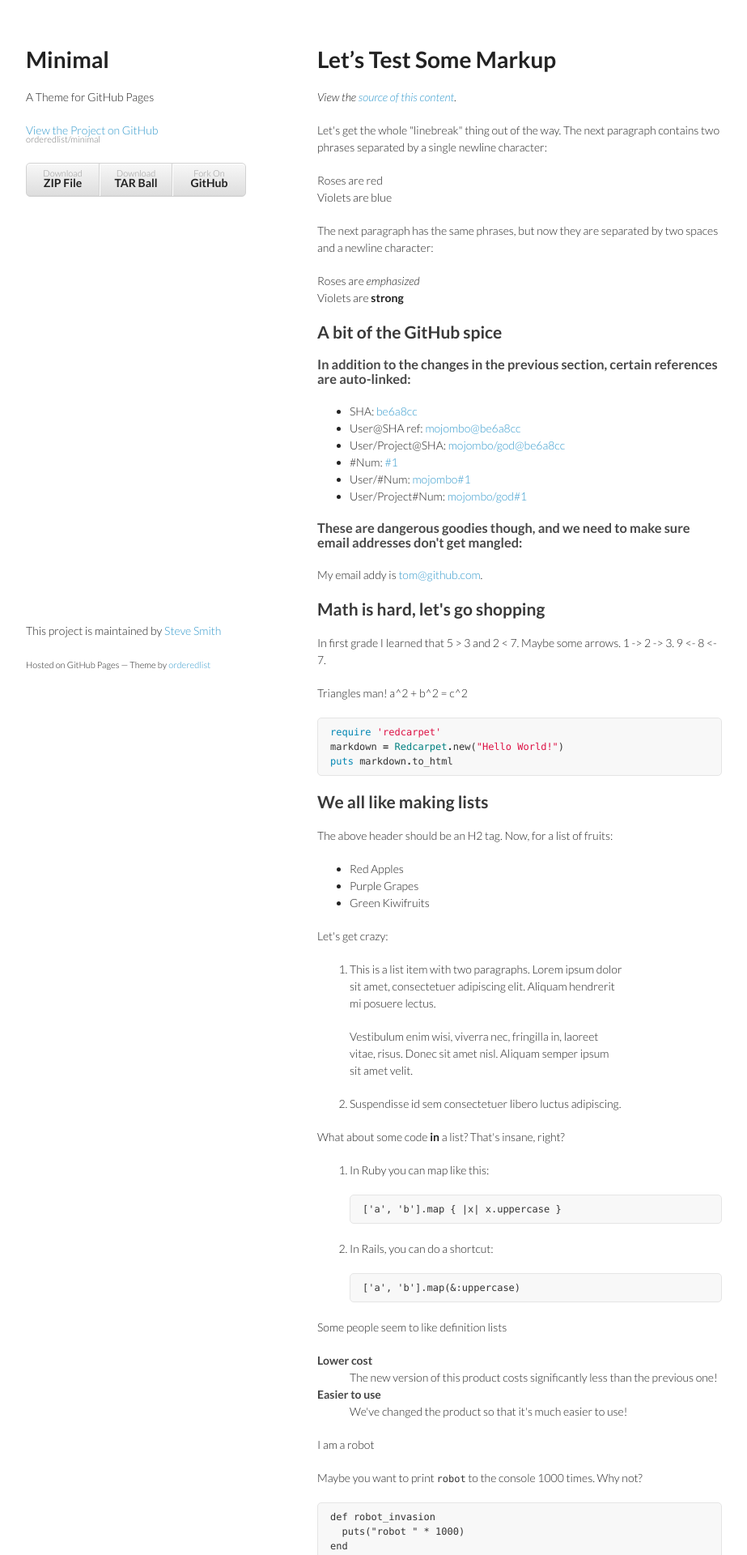
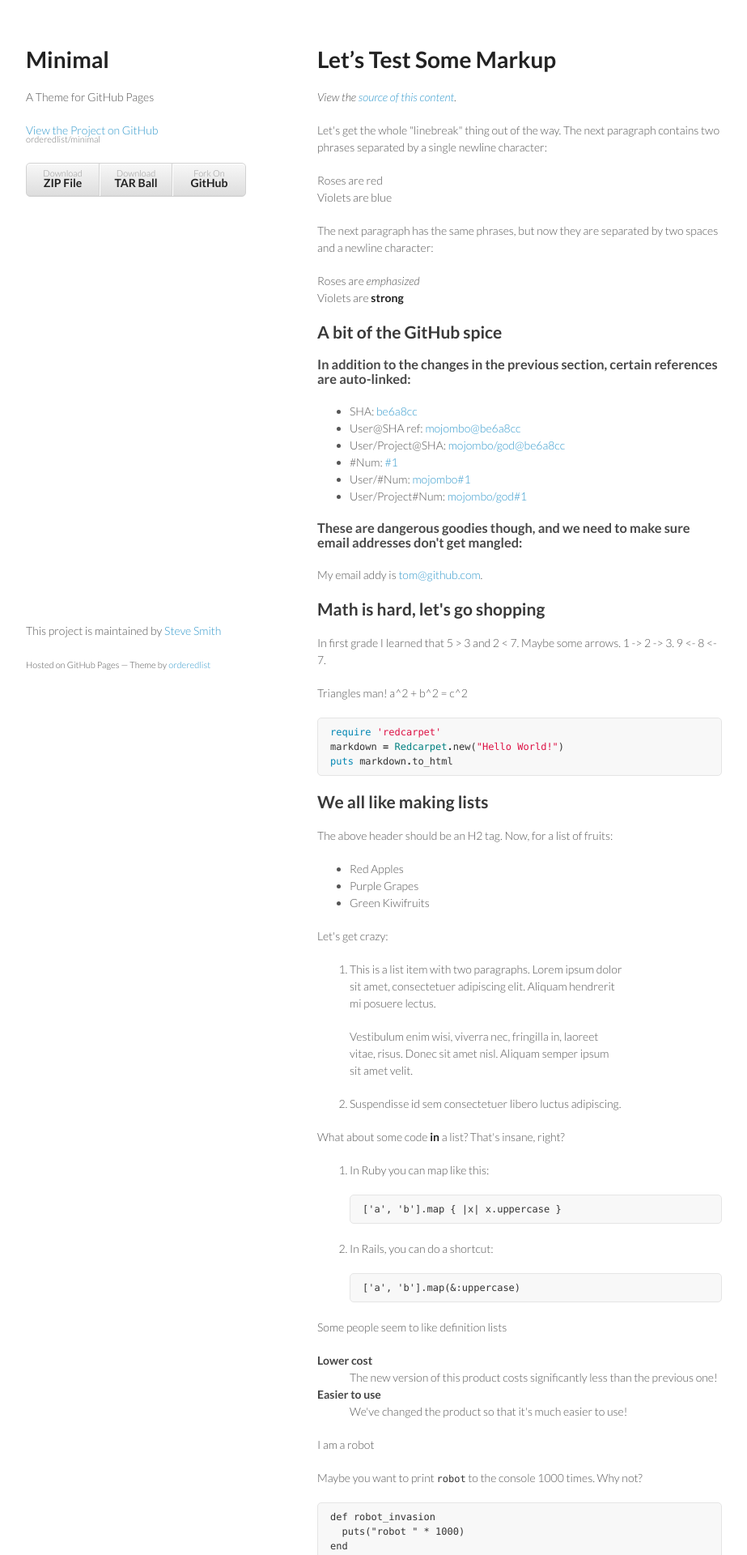
Before and after one commit to logaan/logaan.github.io, a Jekyll site: the page minimal.html, which Jekyll copies as it is, in a window 1280 px wide. Shown: the top 1920 px of the page at 81% size, without its empty margins (178-1101 px from the left). Built offline with Jekyll 4.4.1, drawn with Linux system fonts in a browser that asks for light colours; Markdown is read by kramdown in place of the engine named in the settings.

Commit message:
more mild color change

```diff
--- a/stylesheets/styles.css
+++ b/stylesheets/styles.css
@@ -3,7 +3,7 @@
 body {
   padding:50px;
   font:14px/1.5 Lato, "Helvetica Neue", Helvetica, Arial, sans-serif;
-  color:#222;
+  color:#555;
   font-weight:300;
 }
 
```
